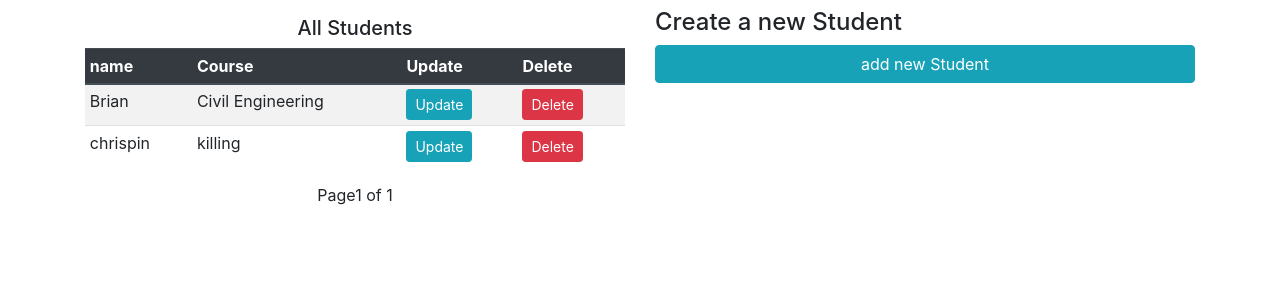
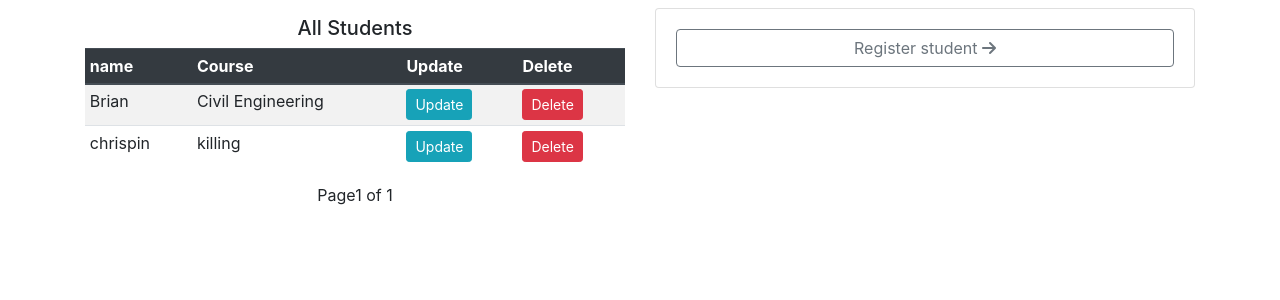
Before and after one commit to Madaraka02/portal, a Django app: page /schools/1/ in a window 1280 px wide. Shown: the top 300 px of the page. Run offline with Django 3.2, Linux system fonts and the light colour scheme; data comes from the database, SQL or seed files in the repository; some libraries are stand-ins or nearby versions.

Commit message:
added register student in school

```diff
--- a/openings/views.py
+++ b/openings/views.py
@@ -319,9 +319,16 @@ def school(request, id):
         students = paginator.page(1)
     except EmptyPage:
         students = paginator.page(paginator.num_pages)
+
+    form = StudentForm()
+
+    if request.method == "POST":
+        form = StudentForm(request.POST)
+        if form.is_valid():
+            form.save()
     context = {
         'school':school,
-        'students':students
+        'students':students,
     }
     return render(request, 'school.html', context)
 
--- a/templates/school.html
+++ b/templates/school.html
@@ -49,13 +49,11 @@
                   </div>
           </div>
           <div class="col-md-6">
-            <h4>Create a new Student</h4>
-            <form action="" method="post">
-                {% csrf_token %}
-                {{ form|crispy}}
-                <input class="btn btn-info btn-block" type="submit" value="add new Student">
-            </form>
-
+            <div class="card">
+              <div class="card-body">
+                <a href="{% url 'student_register' %}" class="btn btn-block btn-outline-secondary">Register student <i class="fa fa-solid fa-arrow-right"></i></a>
+              </div>
+            </div>
           </div>
       </div>
   </div>
```
